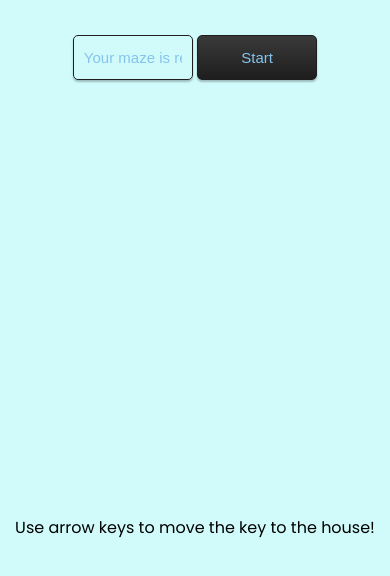
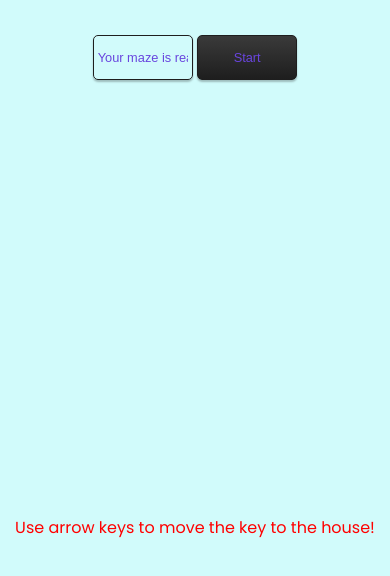
Before and after one commit to firoz3130/firoz3130.io, a plain HTML site: page index.html in a window 390 px wide. Drawn offline with nearby package versions, Linux system fonts and the light colour scheme; some packages are replaced by stand-ins of ours; a script that the page names is missing.

Commit message:
Added responsive design for mobiles

```diff
--- a/style.css
+++ b/style.css
@@ -1,8 +1,8 @@
 @import url('https://fonts.googleapis.com/css2?family=Poppins&display=swap');
 
 html, body {
-    width: 100vw;
-    height: 100vh;
+  width: 100%;
+  height: 100%;
     position: fixed;
     padding: 0;
     margin: 0;
@@ -39,12 +39,13 @@ html, body {
     background-color: rgba(221, 232, 215, 0.3);
     height: 45px;
     width: 150px;
-    padding: 10px;
+    /* padding: 10px; */
     border: none;
     border-radius: 5px;
-    color: rgb(132, 196, 236);
+    color: rgb(105, 69, 222);
     display: inline-block;
-    font-size: 15px;
+    font-size: 1rem;
+    padding: 0.5em;
     text-align: center;
     text-decoration: none;
     appearance: none;
@@ -104,6 +105,7 @@ html, body {
     margin-top: -150px;
     background-color: #2d2d2d;
     padding: 20px;
+    min-height: 200px;
   }
 
   #page {
@@ -118,6 +120,7 @@ html, body {
     padding: 10px;
     height: 65px;
     box-sizing: border-box;
+    max-width: 800px;
   }
 
   #page #menu h1 {
@@ -140,14 +143,23 @@ html, body {
     border: 10px black solid;
     border-radius: 10px;
 }
-
+/* instructions is for footer */
 #instructions {
     margin-top: 425px;
+    color: red;
 }
 
 /* Extra small devices (phones, 600px and down) */
-@media only screen and (max-width: 400px) {
+@media only screen and (max-width: 600px) {
 	input, select {
-	    width: 120px;
+	    width: 100px;
+      font-size: 0.8rem;
+        padding: 0.3em;
 	}
+  #Message-Container #message {
+    min-height: 100px;
 }
+#page #menu {
+  max-width: 100%;
+}
+}
```
